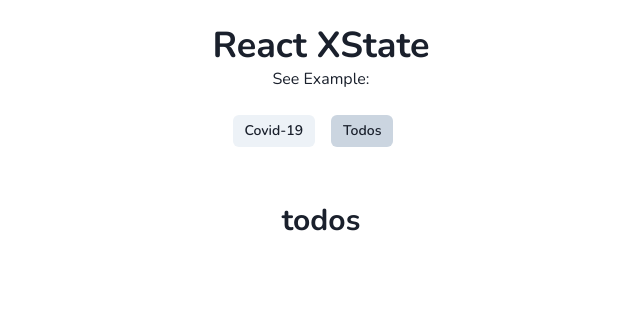
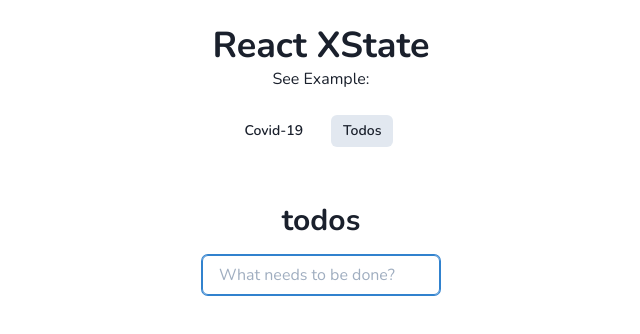
Before and after one commit to hydego17/xstate-react-test, a React (Create React App) app: page /todos in a window 1280 px wide. Shown: the top 334 px of the page, without its empty margins (319-959 px from the left). Built offline with nearby package versions, Linux system fonts and the light colour scheme.

Commit message:
refactored

```diff
--- a/src/components/NavLink.jsx
+++ b/src/components/NavLink.jsx
@@ -5,7 +5,7 @@
 export default function NavLink({ to, label }) {
   const { pathname } = useLocation();
   return (
-    <Button isActive={to === pathname} size="sm" mr={4}>
+    <Button variant="ghost" isActive={to === pathname} size="sm" mr={4}>
       <Link to={to}>{label}</Link>
     </Button>
   );
--- a/src/pages/covid-19/index.jsx
+++ b/src/pages/covid-19/index.jsx
@@ -1,7 +1,7 @@
 import React, { createContext } from 'react';
 import { useMachine } from '@xstate/react';
 
-import { Box, Container, Flex, Heading, Select, Code } from '@chakra-ui/react';
+import { Box, Select, Code } from '@chakra-ui/react';
 
 import { covidMachine } from '../../machine/covid-19/covidMachine';
 import Indicator from './Indicator';
--- a/src/pages/todos/index.jsx
+++ b/src/pages/todos/index.jsx
@@ -1,14 +1,15 @@
-import React from 'react'
+import React from 'react';
 
+import { Box, Input } from '@chakra-ui/react';
 
-import { Heading } from '@chakra-ui/react'
-
-import { PageContainer } from '../../components/PageContainer'
+import { PageContainer } from '../../components/PageContainer';
 
 export default function TodosPage() {
-    return (
-        <PageContainer title="todos">
-
-        </PageContainer>
-    )
+  return (
+    <PageContainer title="todos">
+      <Box py={4}>
+        <Input type="text" placeholder="What needs to be done?" autoFocus />
+      </Box>
+    </PageContainer>
+  );
 }
```
